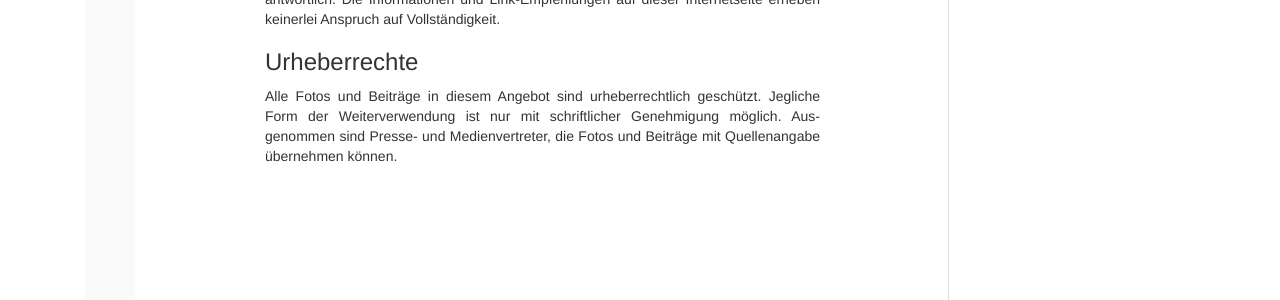
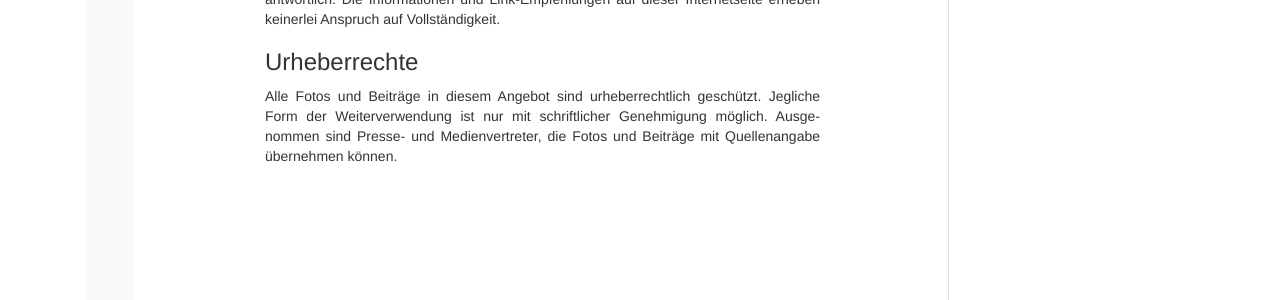
Before and after one commit to susedev/test, a Jekyll site: the page built from impressum.html, in a window 1280 px wide. Shown: the part 948-1248 px from the top of the page. Built offline with Jekyll 4.4.1, drawn with Linux system fonts in a browser that asks for light colours; nearby versions of some CDN libraries.

Commit message:
Edit from JekyllCMS

```diff
--- a/impressum.html
+++ b/impressum.html
@@ -39,4 +39,4 @@ Stephan Seeger (Gesch&auml;ftsf&uuml;hrender Vorstand)</p>
 
 <h3 style="text-align: justify;">Urheberrechte</h3>
 
-<p style="text-align: justify;">Alle Fotos und Beitr&auml;ge in diesem Angebot sind urheberrechtlich gesch&uuml;tzt. Jegliche Form der Weiterverwendung ist nur mit schriftlicher Genehmigung m&ouml;glich. Aus&shy;genommen sind Presse- und Medienvertreter, die Fotos und Beitr&auml;ge mit Quellen&shy;angabe &uuml;bernehmen k&ouml;nnen.</p>
+<p style="text-align: justify;">Alle Fotos und Beitr&auml;ge in diesem Angebot sind urheberrechtlich gesch&uuml;tzt. Jegliche Form der Weiterverwendung ist nur mit schriftlicher Genehmigung m&ouml;glich. Ausge&shy;nommen sind Presse- und Medienvertreter, die Fotos und Beitr&auml;ge mit Quellen&shy;angabe &uuml;bernehmen k&ouml;nnen.</p>
```
